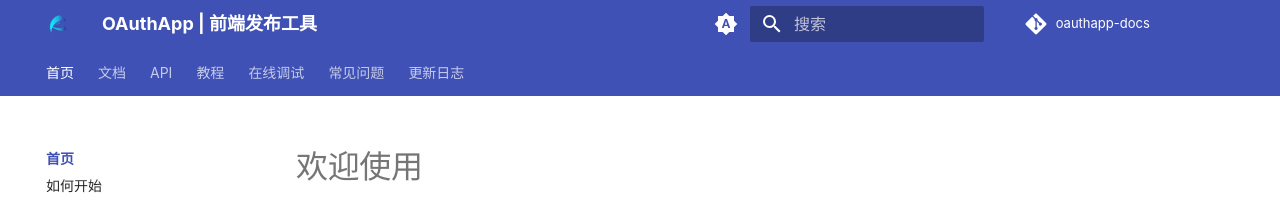
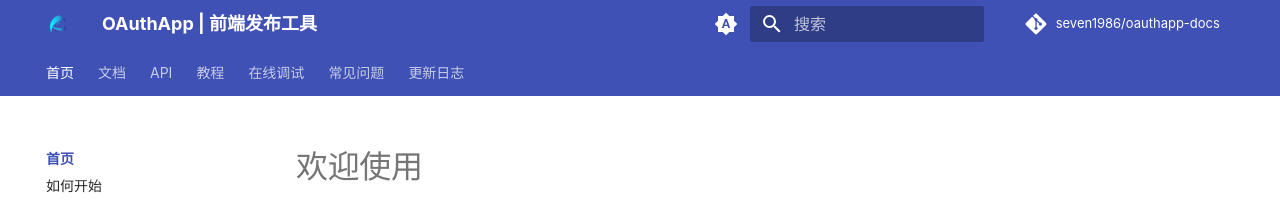
Before and after one commit to seven1986/oauthapp-docs, an MkDocs documentation site: the page built from docs/index.md, in a window 1280 px wide. Shown: the top 204 px of the page. Built offline with MkDocs 1.6.1 and Material for MkDocs 9.7.7, drawn with Linux system fonts in a browser that asks for light colours; comment, search, counter and statistics services are not loaded.

Commit message:
更新git地址

```diff
--- a/mkdocs.yml
+++ b/mkdocs.yml
@@ -1,7 +1,7 @@
 site_name: OAuthApp | 前端发布工具
 copyright: 版权所有 © 2023 oauthapp.com
-repo_url: https://gitee.com/seven1986/oauthapp-docs.git
-repo_name: oauthapp-docs
+repo_url: https://github.com/seven1986/oauthapp-docs.git
+repo_name: seven1986/oauthapp-docs
 nav:
   -  首页:
      - 'index.md'
```
